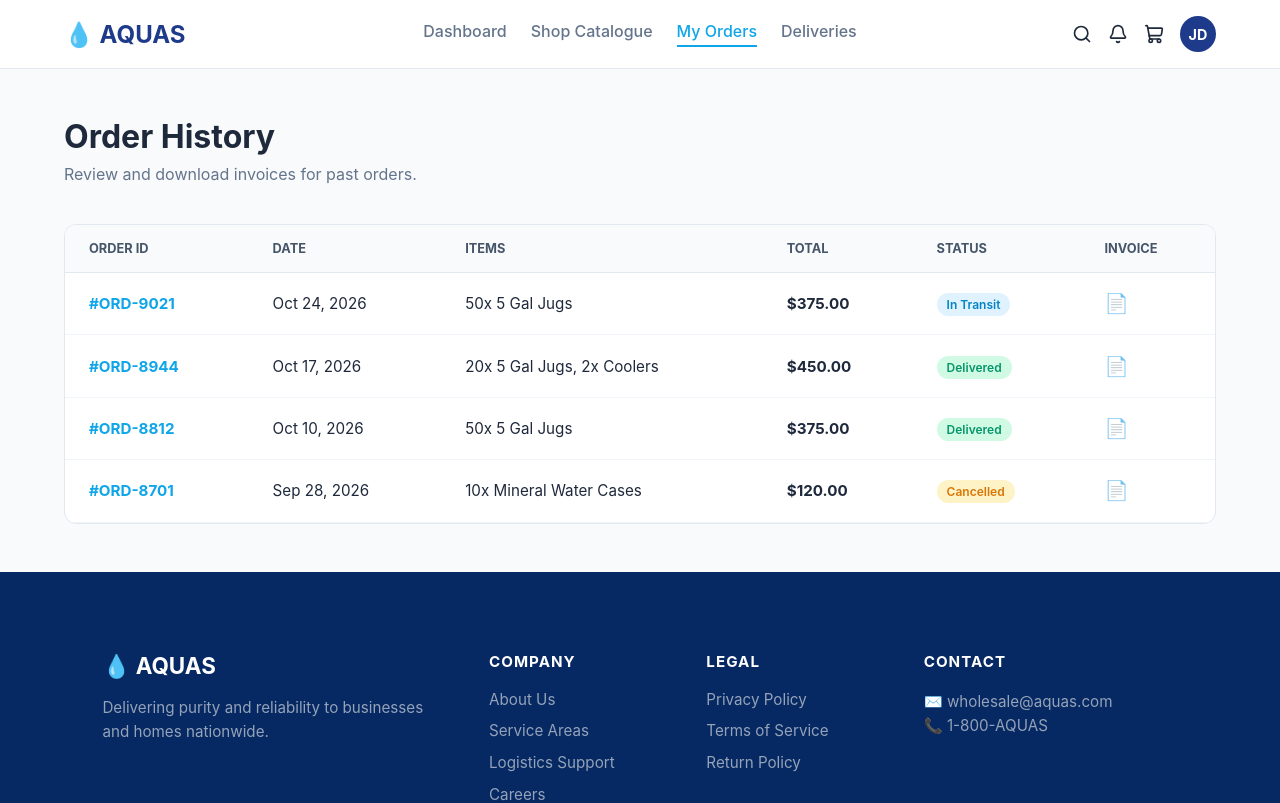
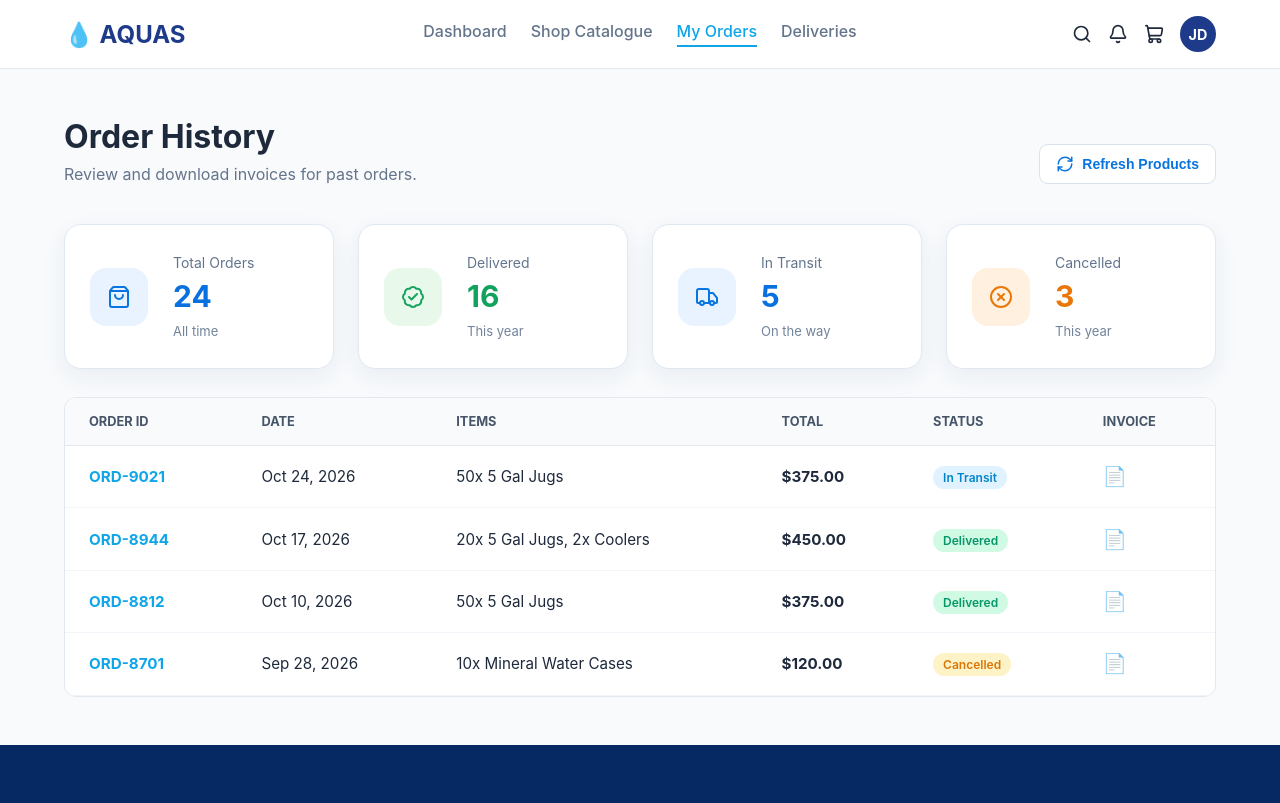
Before and after one commit to sebastian-vishwa/aquas--distribute-app, a React app in the folder frontend/: page /portal/orders in a window 1280 px wide. Shown: the top 803 px of the page. Built offline with nearby package versions, Linux system fonts and the light colour scheme; the HTML template or start-up script is replaced by a standard one.

Commit message:
regular my order content

```diff
--- a/frontend/src/pages/reg_customer/orders_reg_cus.jsx
+++ b/frontend/src/pages/reg_customer/orders_reg_cus.jsx
@@ -1,11 +1,12 @@
 import React from 'react';
+import {ShoppingBag,BadgeCheck,Truck,CircleX,RefreshCw} from "lucide-react";
 
 export default function OrdersRegCus() {
   const orders = [
-    { id: '#ORD-9021', date: 'Oct 24, 2026', items: '50x 5 Gal Jugs', total: '$375.00', status: 'In Transit', sClass: 'status-blue' },
-    { id: '#ORD-8944', date: 'Oct 17, 2026', items: '20x 5 Gal Jugs, 2x Coolers', total: '$450.00', status: 'Delivered', sClass: 'status-green' },
-    { id: '#ORD-8812', date: 'Oct 10, 2026', items: '50x 5 Gal Jugs', total: '$375.00', status: 'Delivered', sClass: 'status-green' },
-    { id: '#ORD-8701', date: 'Sep 28, 2026', items: '10x Mineral Water Cases', total: '$120.00', status: 'Cancelled', sClass: 'status-orange' },
+    { id: 'ORD-9021', date: 'Oct 24, 2026', items: '50x 5 Gal Jugs', total: '$375.00', status: 'In Transit', sClass: 'status-blue' },
+    { id: 'ORD-8944', date: 'Oct 17, 2026', items: '20x 5 Gal Jugs, 2x Coolers', total: '$450.00', status: 'Delivered', sClass: 'status-green' },
+    { id: 'ORD-8812', date: 'Oct 10, 2026', items: '50x 5 Gal Jugs', total: '$375.00', status: 'Delivered', sClass: 'status-green' },
+    { id: 'ORD-8701', date: 'Sep 28, 2026', items: '10x Mineral Water Cases', total: '$120.00', status: 'Cancelled', sClass: 'status-orange' },
   ];
 
   return (
@@ -15,7 +16,55 @@ export default function OrdersRegCus() {
           <h1 className="portal-title">Order History</h1>
           <p className="portal-subtitle">Review and download invoices for past orders.</p>
         </div>
+        <button className="refresh-button">
+          <RefreshCw size={18} />
+           Refresh Products
+        </button>
       </div>
+      {/* SUMMARY CARDS */}
+        <section className="summary">
+
+          <div className="summary-card">
+            <div className="summary-icon blue">
+              <ShoppingBag />
+            </div>
+            <div>
+              <p>Total Orders</p>
+              <h2>24</h2>
+              <small>All time</small>
+            </div>
+          </div>
+          <div className="summary-card">
+            <div className="summary-icon green">
+              <BadgeCheck />
+            </div>
+            <div>
+              <p>Delivered</p>
+              <h2 className="green-text">16</h2>
+              <small>This year</small>
+            </div>
+          </div>
+          <div className="summary-card">
+            <div className="summary-icon blue">
+              <Truck />
+            </div>
+            <div>
+              <p>In Transit</p>
+              <h2>5</h2>
+              <small>On the way</small>
+            </div>
+          </div>
+          <div className="summary-card">
+            <div className="summary-icon orange">
+              <CircleX />
+            </div>
+            <div>
+              <p>Cancelled</p>
+              <h2 className="orange-text">3</h2>
+              <small>This year</small>
+            </div>
+          </div>
+        </section>
 
       <div className="portal-table-container">
         <table className="portal-table">
--- a/frontend/src/pages/reg_customer/portal.css
+++ b/frontend/src/pages/reg_customer/portal.css
@@ -29,3 +29,101 @@
 .status-green { background: #D1FAE5; color: #059669; }
 .status-blue { background: #E0F2FE; color: #0284C7; }
 .status-orange { background: #FEF3C7; color: #D97706; }
+
+
+/* my order */
+.summary {
+  display: grid;
+  grid-template-columns:repeat(4, 1fr);
+  gap: 24px;
+  margin-bottom: 28px;
+}
+
+.summary-card {
+  background: white;
+  min-height: 145px;
+  border: 1px solid #e0e8f2;
+  border-radius: 17px;
+  padding: 25px;
+  display: flex;
+  align-items: center;
+  gap: 25px;
+  box-shadow: 0 8px 25px rgba(32, 76, 120, 0.07);
+}
+
+.summary-icon {
+  width: 58px;
+  height: 58px;
+  border-radius: 16px;
+  display: flex;
+  align-items: center;
+  justify-content: center;
+}
+
+.summary-icon.blue {
+  background: #e8f3ff;
+  color: #0875e2;
+}
+
+.summary-icon.green {
+  background: #e8f9eb;
+  color: #16a35f;
+}
+
+.summary-icon.orange {
+  background: #fff0df;
+  color: #e87908;
+}
+
+.summary-card p {
+  margin: 0 0 7px;
+  color: #63758e;
+  font-size: 14px;
+}
+
+.summary-card h2 {
+  margin: 0 0 6px;
+  font-size: 30px;
+  color: #0870df;
+}
+
+.summary-card small {
+  color: #71839b;
+  font-size: 13px;
+}
+
+.green-text {
+  color: #13a25e !important;
+}
+
+.orange-text {
+  color: #e87708 !important;
+}
+
+.refresh-button {
+  display: flex;
+  align-items: center;
+  gap: 8px;
+  padding: 10px 16px;
+  border: 1px solid #d7e3ef;
+  border-radius: 9px;
+  background: #ffffff;
+  color: #0874df;
+  font-size: 14px;
+  font-weight: 600;
+  cursor: pointer;
+  transition: all 0.2s ease;
+}
+
+.refresh-icon-button:hover {
+  background: #eef6ff;
+  border-color: #b9d7f7;
+}
+
+.refresh-icon-button:hover svg {
+  transform: rotate(180deg);
+}
+
+.refresh-icon-button svg {
+  transition: transform 0.3s ease;
+}
```
